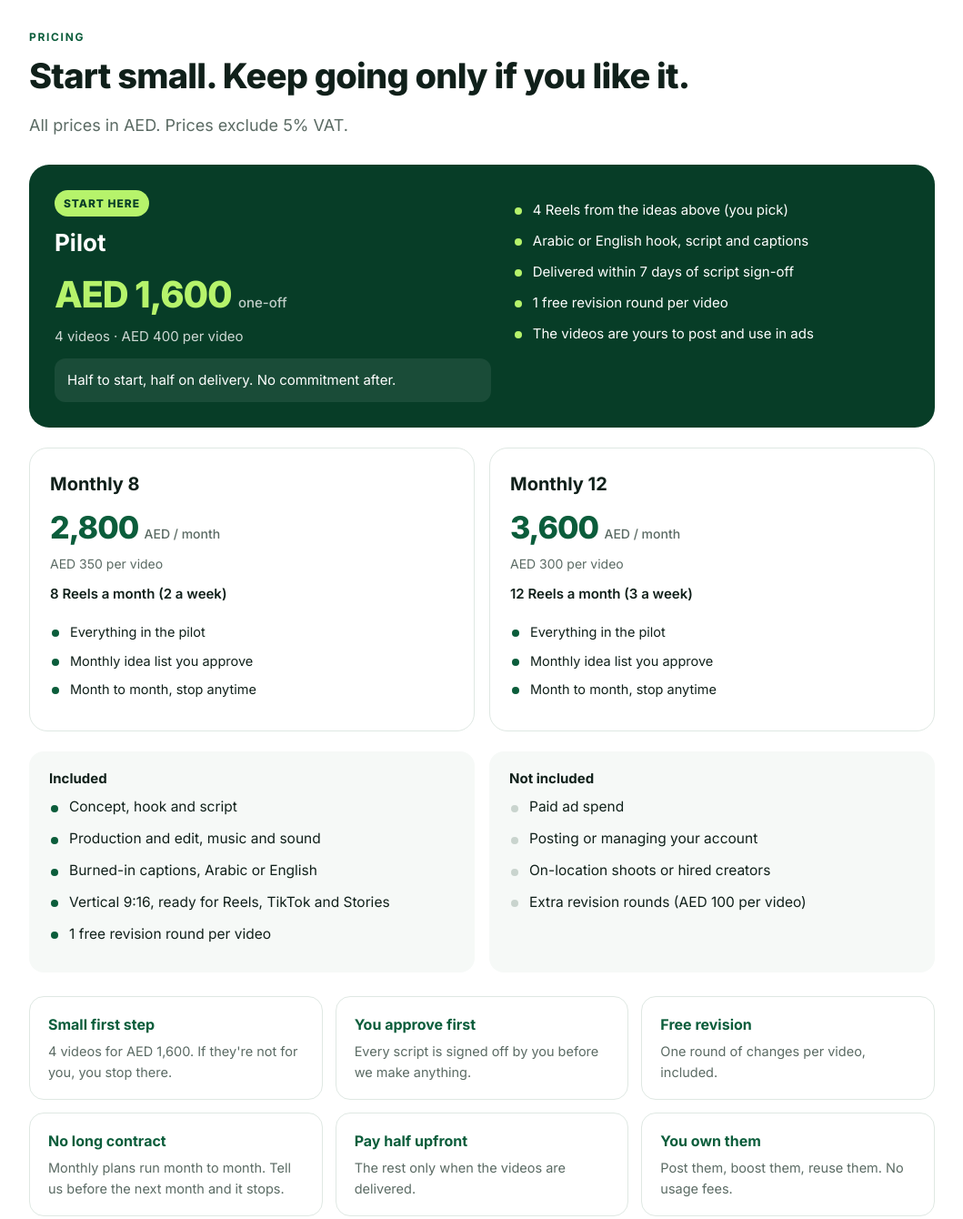
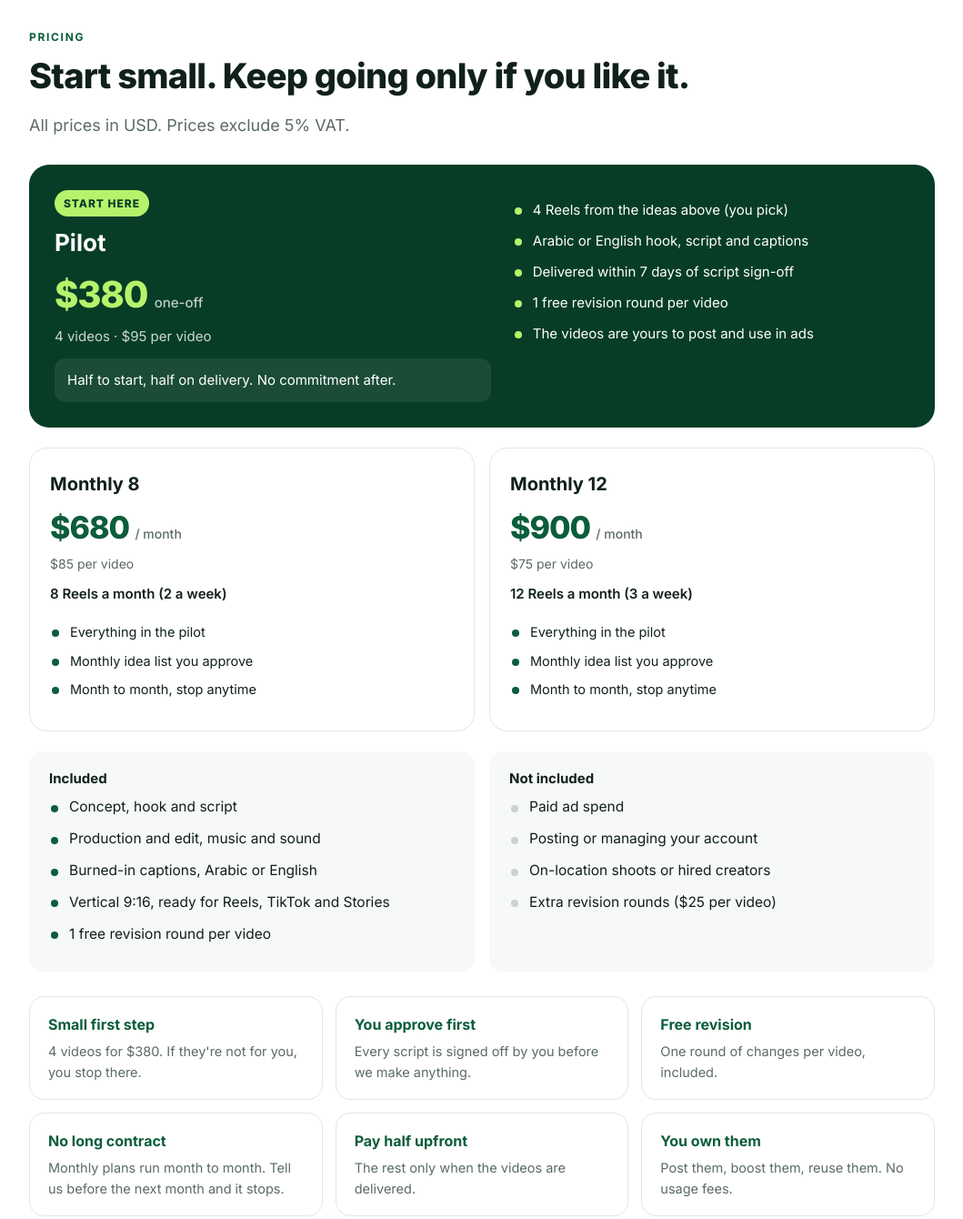
Before and after one commit to yaroshidi/tahadiyaat-pitch, a plain HTML site: page index.html in a window 1280 px wide. Shown: the part 4420-5760 px from the top of the page at 91% size, without its empty margins (110-1169 px from the left). Drawn offline with Linux system fonts and the light colour scheme.

Commit message:
Switch pitch prices from AED to lower USD rates

```diff
--- a/index.html
+++ b/index.html
@@ -289,14 +289,14 @@ ul.clean.x li:before{background:#c9d4ce}
 <section id="pricing"><div class="wrap">
   <div class="eyebrow">Pricing</div>
   <h2>Start small. Keep going only if you like it.</h2>
-  <p class="lead">All prices in AED. Prices exclude 5% VAT.</p>
+  <p class="lead">All prices in USD. Prices exclude 5% VAT.</p>
 
   <div class="pilot">
     <div>
       <span class="rib">Start here</span>
       <h3>Pilot</h3>
-      <div class="price">AED 1,600 <small>one-off</small></div>
-      <div class="per">4 videos · AED 400 per video</div>
+      <div class="price">$380 <small>one-off</small></div>
+      <div class="per">4 videos · $95 per video</div>
       <div class="credit">Half to start, half on delivery. No commitment after.</div>
     </div>
     <ul class="clean">
@@ -311,8 +311,8 @@ ul.clean.x li:before{background:#c9d4ce}
   <div class="plans">
     <div class="plan">
       <h3>Monthly 8</h3>
-      <div class="price">2,800 <small>AED / month</small></div>
-      <div class="per">AED 350 per video</div>
+      <div class="price">$680 <small>/ month</small></div>
+      <div class="per">$85 per video</div>
       <div class="vol">8 Reels a month (2 a week)</div>
       <ul class="clean">
         <li>Everything in the pilot</li>
@@ -322,8 +322,8 @@ ul.clean.x li:before{background:#c9d4ce}
     </div>
     <div class="plan">
       <h3>Monthly 12</h3>
-      <div class="price">3,600 <small>AED / month</small></div>
-      <div class="per">AED 300 per video</div>
+      <div class="price">$900 <small>/ month</small></div>
+      <div class="per">$75 per video</div>
       <div class="vol">12 Reels a month (3 a week)</div>
       <ul class="clean">
         <li>Everything in the pilot</li>
@@ -350,13 +350,13 @@ ul.clean.x li:before{background:#c9d4ce}
         <li>Paid ad spend</li>
         <li>Posting or managing your account</li>
         <li>On-location shoots or hired creators</li>
-        <li>Extra revision rounds (AED 100 per video)</li>
+        <li>Extra revision rounds ($25 per video)</li>
       </ul>
     </div>
   </div>
 
   <div class="safe">
-    <div><b>Small first step</b><p>4 videos for AED 1,600. If they're not for you, you stop there.</p></div>
+    <div><b>Small first step</b><p>4 videos for $380. If they're not for you, you stop there.</p></div>
     <div><b>You approve first</b><p>Every script is signed off by you before we make anything.</p></div>
     <div><b>Free revision</b><p>One round of changes per video, included.</p></div>
     <div><b>No long contract</b><p>Monthly plans run month to month. Tell us before the next month and it stops.</p></div>
```
